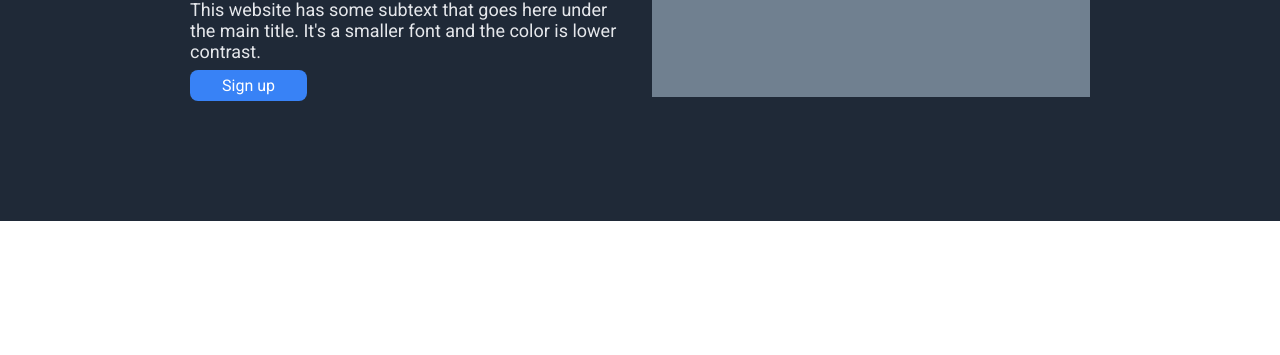
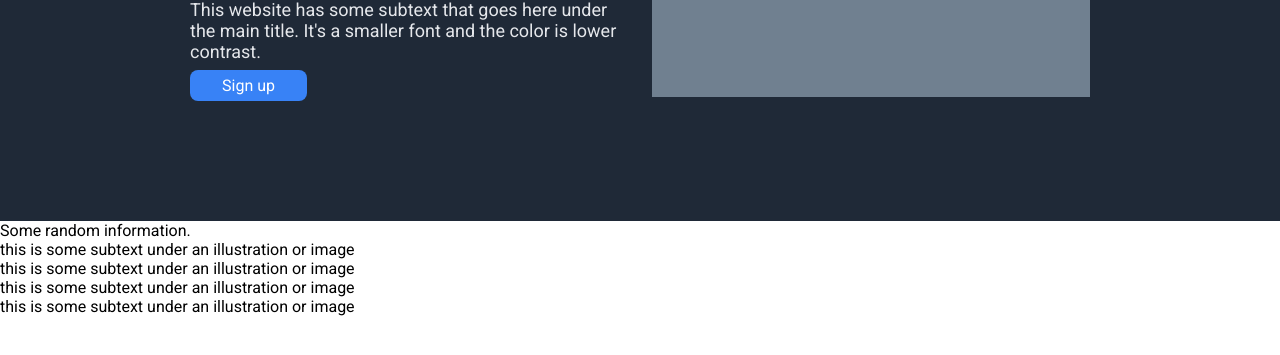
Before and after one commit to parktart/odin-landing-page, a plain HTML site: page index.html in a window 1280 px wide. Shown: the part 251-606 px from the top of the page. Drawn offline with Linux system fonts and the light colour scheme.

Commit message:
Write section-two html

```diff
--- a/index.html
+++ b/index.html
@@ -42,6 +42,31 @@
 
     </div>
 
+    <div class="section-two">
+
+      <div class="info">Some random information.</div>
+
+      <div class="boxes-container">
+        <div class="item">
+          <div class="box"></div>
+          <div class="text">this is some subtext under an illustration or image</div>
+        </div>
+        <div class="item">
+          <div class="box"></div>
+          <div class="text">this is some subtext under an illustration or image</div>
+        </div>
+        <div class="item">
+          <div class="box"></div>
+          <div class="text">this is some subtext under an illustration or image</div>
+        </div>
+        <div class="item">
+          <div class="box"></div>
+          <div class="text">this is some subtext under an illustration or image</div>
+        </div>
+      </div>
+
+    </div>
+
 
 
 
```
